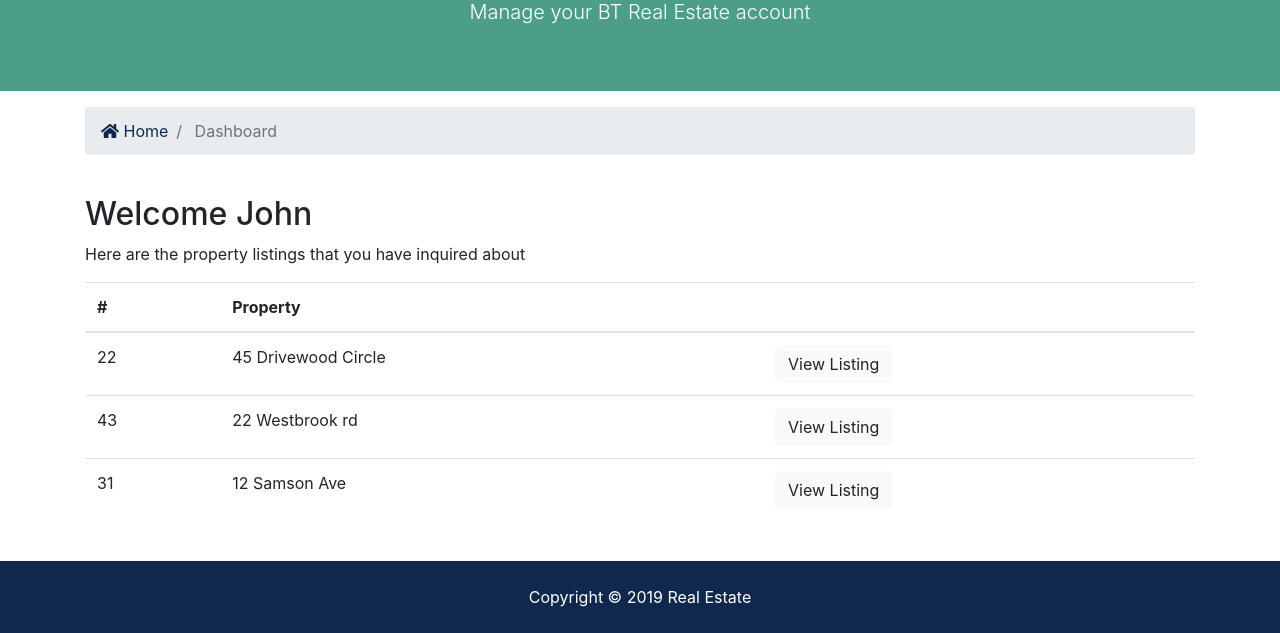
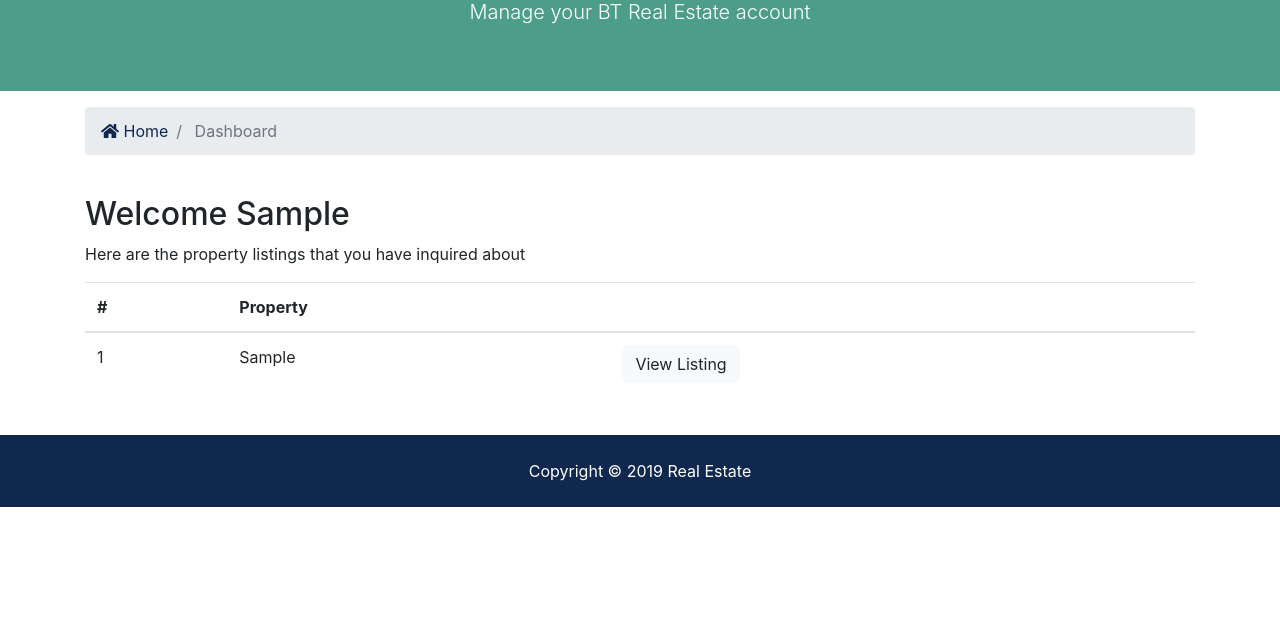
Before and after one commit to Bartosz-L/real-estate_django-app, a Django app: page /accounts/dashboard in a window 1280 px wide. Shown: the part 254-887 px from the top of the page. After the commit the page ends 761 px from the top, so only its background shows below. Run offline with Django 3.2, Linux system fonts and the light colour scheme; a user stored in the database is signed in; tables that the repository leaves empty hold one stand-in row (values such as "Sample post"); parts of the project's set-up code (start-up, migrations or seed data) failed here and were passed over; some libraries are stand-ins or nearby versions.

Commit message:
dashboard ith dynamic content from db

```diff
--- a/btre_project/accounts/views.py
+++ b/btre_project/accounts/views.py
@@ -1,7 +1,7 @@
 from django.shortcuts import render, redirect
 from django.contrib import messages, auth
-from django.contrib.auth.decorators import login_required
 from django.contrib.auth.models import User
+from contacts.models import Contact
 
 
 # Create your views here.
@@ -60,4 +60,9 @@ def logout(request):
 
 
 def dashboard(request):
-    return render(request, 'accounts/dashboard.html')
+    user_contacts = Contact.objects.order_by('-contact_date').filter(user_id=request.user.id)
+
+    context = {
+        'contacts': user_contacts
+    }
+    return render(request, 'accounts/dashboard.html', context)
--- a/btre_project/templates/accounts/dashboard.html
+++ b/btre_project/templates/accounts/dashboard.html
@@ -36,8 +36,10 @@
     <div class="container">
       <div class="row">
         <div class="col-md-12">
-          <h2>Welcome John</h2>
+          <h2>Welcome {{ user.first_name }}</h2>
           <p>Here are the property listings that you have inquired about</p>
+
+          {% if contacts %}
             <table class="table">
               <thead>
               <tr>
@@ -47,29 +49,20 @@
               </tr>
               </thead>
               <tbody>
+              {% for contact in contacts %}
                 <tr>
-              <td>22</td>
-              <td>45 Drivewood Circle</td>
+                  <td>{{ contact.id }}</td>
+                  <td>{{ contact.listing }}</td>
                   <td>
-                <a class="btn btn-light" href="#">View Listing</a>
+                    <a class="btn btn-light" href="{% url 'listing' contact.listing_id %}">View Listing</a>
                   </td>
                 </tr>
-            <tr>
-              <td>43</td>
-              <td>22 Westbrook rd</td>
-              <td>
-                <a class="btn btn-light" href="#">View Listing</a>
-              </td>
-            </tr>
-            <tr>
-              <td>31</td>
-              <td>12 Samson Ave</td>
-              <td>
-                <a class="btn btn-light" href="#">View Listing</a>
-              </td>
-            </tr>
+              {% endfor %}
               </tbody>
             </table>
+          {% else %}
+            <p>You have not made any inquiries.</p>
+          {% endif %}
         </div>
       </div>
     </div>
```
Lines whose indentation alone changed are shown as unchanged.
